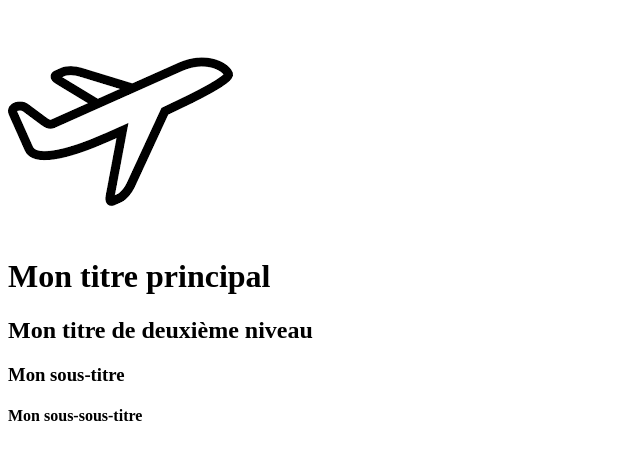
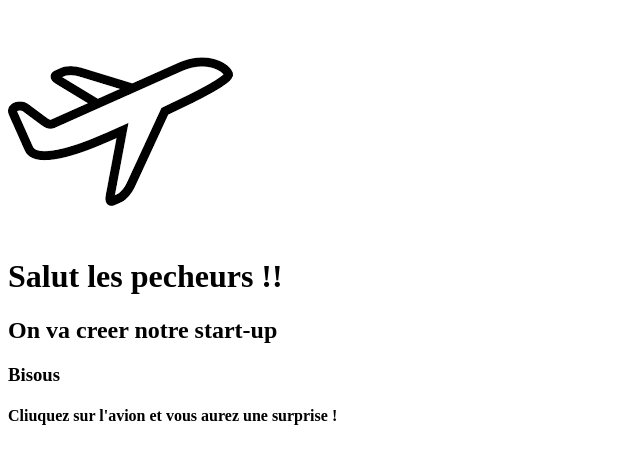
Before and after one commit to AugustindL/augustindl.github.io, a plain HTML site: page index.html in a window 1280 px wide. Shown: the whole page, without its empty margins (0-640 px from the left). Drawn offline with Linux system fonts and the light colour scheme.

Commit message:
Add files via upload

```diff
--- a/index.html
+++ b/index.html
@@ -3,15 +3,15 @@
   <head>
     <meta charset="utf-8" />
     <meta name="viewport" content="width=device-width" />
-    <title>Ma page de test</title>
+    <title>Allez les bleus</title>
   </head>
   <link href="styles/style.css" rel="stylesheet" type="text/css" />
   <body>
     <script src="scripts/main.js"></script>
     <img src="images/avion.png" alt="Mon image de test" />
-    <h1>Mon titre principal</h1>
-    <h2>Mon titre de deuxième niveau</h2>
-    <h3>Mon sous-titre</h3>
-    <h4>Mon sous-sous-titre</h4>
+    <h1>Salut les pecheurs !!</h1>
+    <h2>On va creer notre start-up</h2>
+    <h3>Bisous</h3>
+    <h4>Cliuquez sur l'avion et vous aurez une surprise !</h4>
   </body>
 </html>
--- a/scripts/main.js
+++ b/scripts/main.js
@@ -1,3 +1,3 @@
 document.querySelector("html").addEventListener("click", function () {
-    alert("Aïe, arrêtez de cliquer !!");
+    alert("Bravo, vous avez émis 12T de Co2, GENIAL !!");
   });
```
